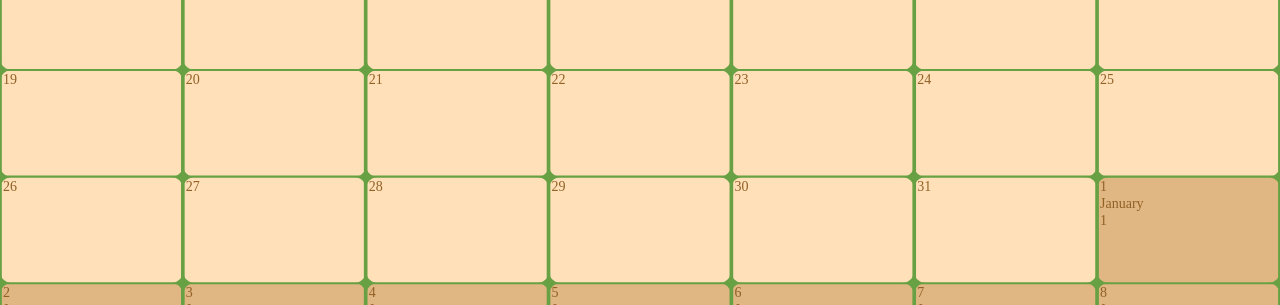
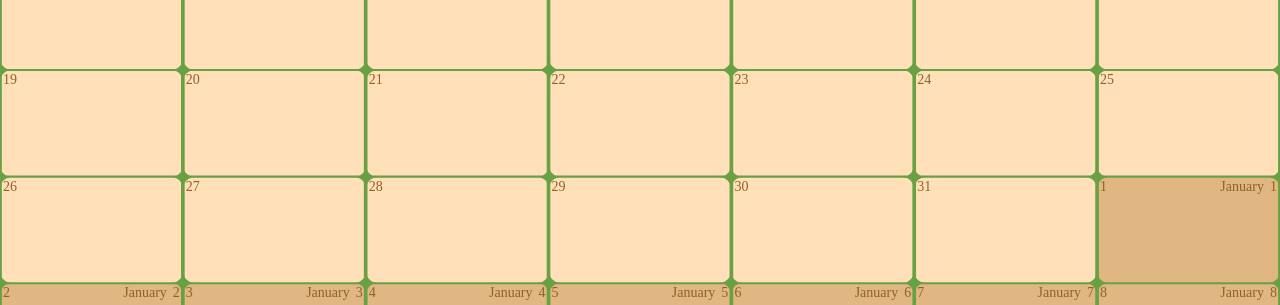
Before and after one commit to leonardmoses/ct-eyeCare-calendar-1.1, a React (Create React App) app: page / in a window 1280 px wide. Shown: the part 526-831 px from the top of the page. Built offline with nearby package versions, Linux system fonts and the light colour scheme; no server answers.

Commit message:
Styled juliancount on topleft and monthcount on topright.

```diff
--- a/src/components/JS/JulianDays.js
+++ b/src/components/JS/JulianDays.js
@@ -246,9 +246,12 @@ function LeapYearCheck() {
             {currentYearDays.map((day, index) => {
                 return(
                     <div key={index} className="current-year-days">
-                        <h6>{day.julianCount}</h6>
-                        <h6>{day.month}</h6>
-                        <h6>{day.monthCount}</h6>
+                        <h6 className="julianCount">{day.julianCount}</h6>
+                        <div className="monthCount">
+                            <h6>{day.month}</h6>
+                            <h6>{day.monthCount}</h6>
+                        </div>
+
                     </div>
                 )
             })}
--- a/src/styles/App.scss
+++ b/src/styles/App.scss
@@ -167,10 +167,25 @@ html {
                                     background-color: $tertiary3;
                                     color: $tertiary5;
                                     transition: background-color 0.2s;
+                                    position: relative;
+                                    display: flex;
+                                    flex-wrap: wrap;
+                                    // width: 100%;
 
                                     h6 {
                                         font-size: 14px;
-                                        padding: 3px 0 0 3px;
+                                        padding: 3px 3px 0 3px;
+                                    }
+
+                                    .julianCount {
+                                        // background-color: green;
+                                        margin-right: auto;
+                                    }
+
+                                    .monthCount {
+                                        // background-color: blue;
+                                        margin-left: auto;
+                                        display: flex;
                                     }
 
                                 }
```
